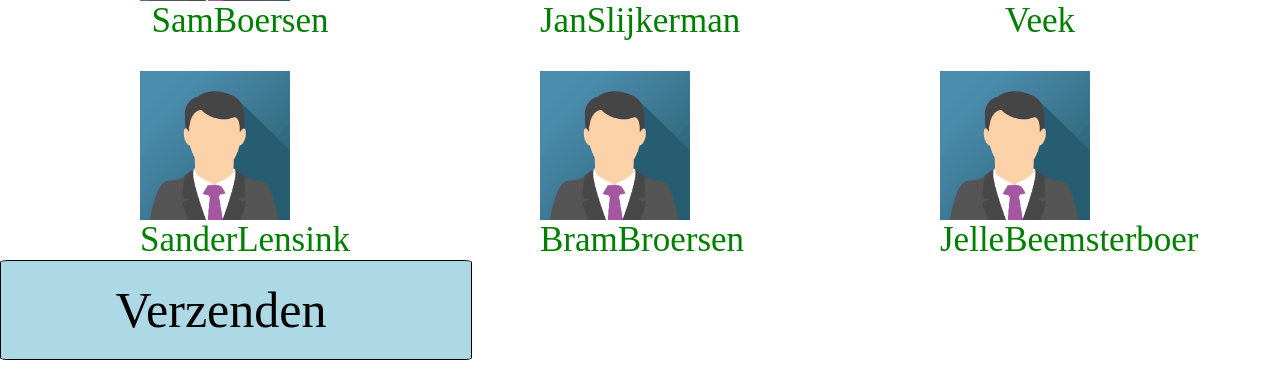
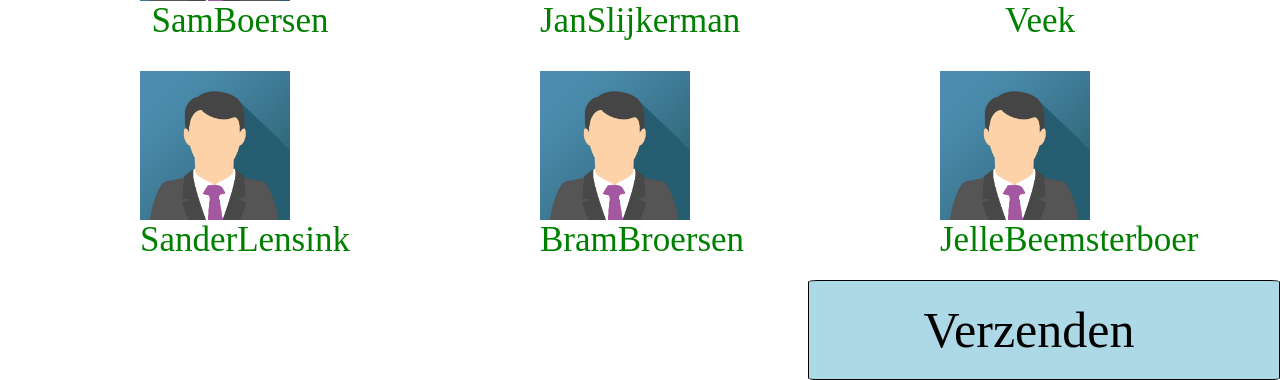
Before and after one commit to Daan7777/pro_coding, a PHP site: page /persoon.php?partij=1 in a window 1280 px wide. Shown: the part 3990-4370 px from the top of the page. Run offline with PHP 8.4, Linux system fonts and the light colour scheme; the visitor is signed in with stand-in values (Sample User, id 1); data comes from the database, SQL or seed files in the repository.

Commit message:
style voor verzenden knop

```diff
--- a/styles.css
+++ b/styles.css
@@ -142,6 +142,13 @@ button {
   margin-right: 80px;
 }
 
+.rightdown {
+  float: right;
+  margin-right: 0%;
+  margin-left: 100%;
+  margin-top: 20px;
+}
+
 .table_tekst {
   font-size: 15px;
   max-width: 150px;
```
